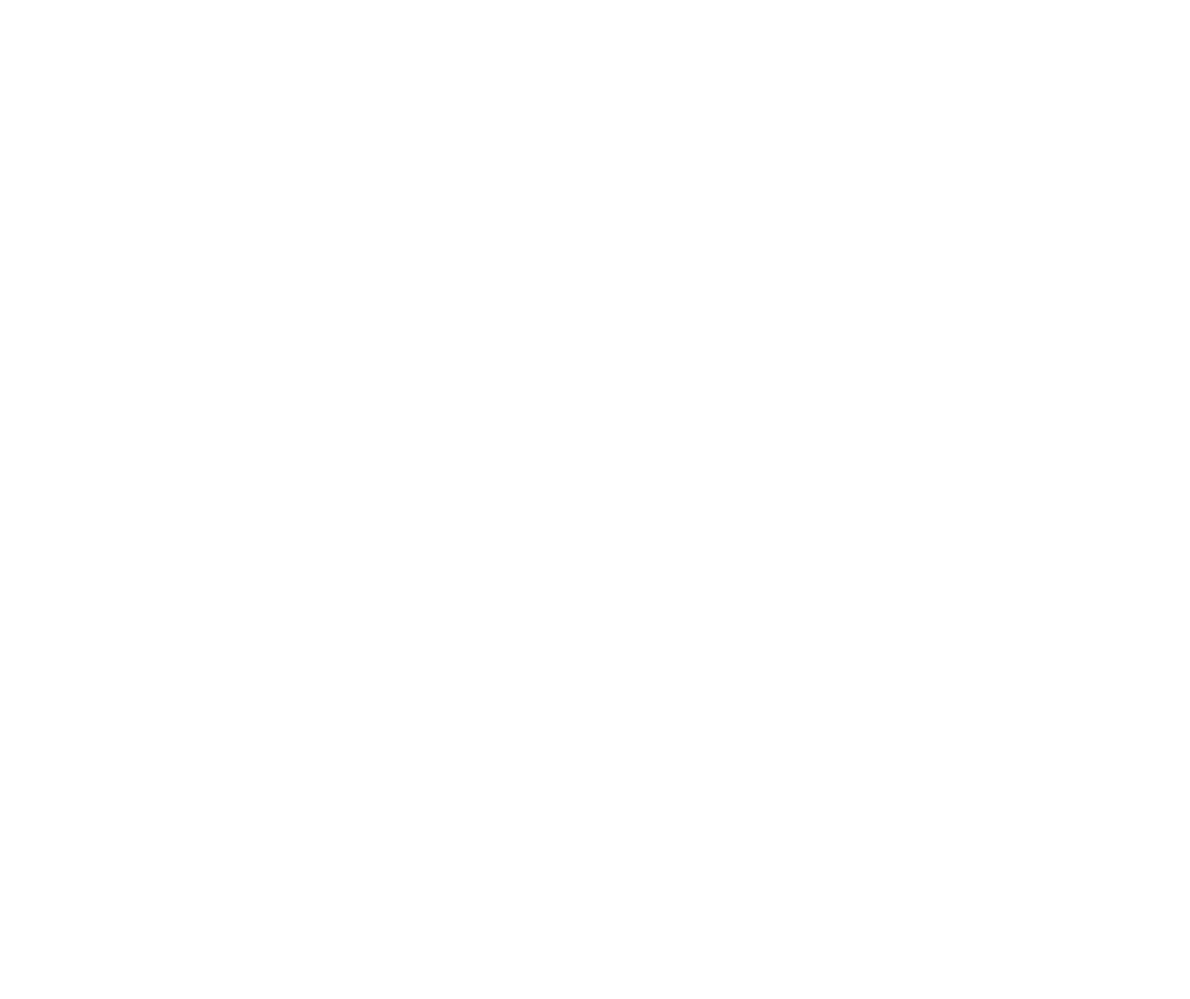
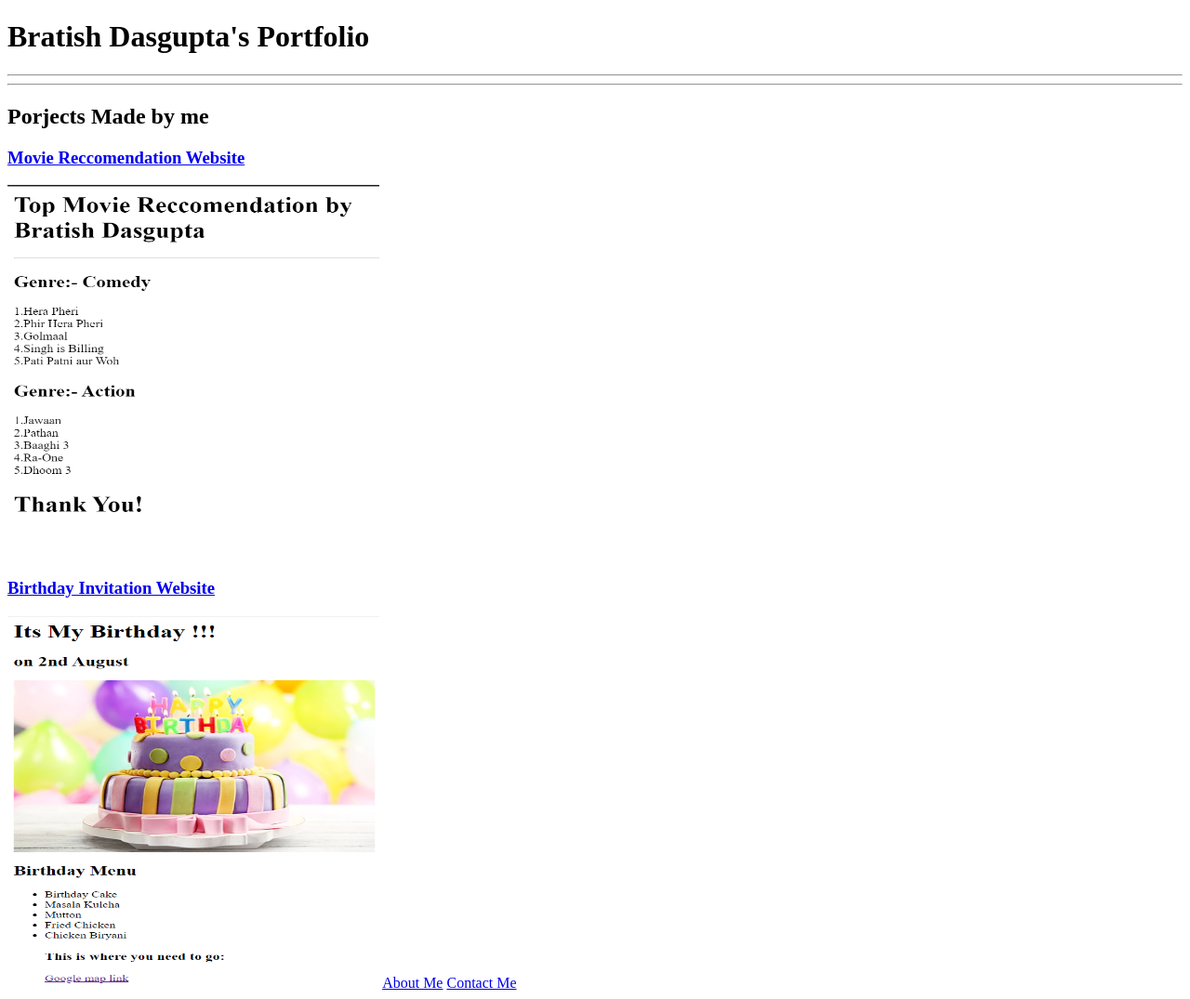
Before and after one commit to BratishDasgupta/html-portfolio, a plain HTML site: page index.html in a window 1280 px wide. Shown: the whole page at 93% size. Before the commit the page ends 800 px from the top, so only its background shows below. Drawn offline with Linux system fonts and the light colour scheme.

Commit message:
Add files via upload

```diff
--- a/index.html
+++ b/index.html
@@ -1,15 +1,23 @@
-<!-- TODO 1: Create the HTML Boilerplate -->
 
-<!-- TODO 2: Add Your previous projects' HTML into the public folder -->
+<!DOCTYPE html>
+<html lang="en">
+<head>
+    <meta charset="UTF-8">
+    <meta name="viewport" content="width=device-width, initial-scale=1.0">
+    <title>Bratish Dasgupta's Portfolio</title>
+</head>
+<body>
+    <h1>Bratish Dasgupta's Portfolio</h1>
+    <hr>
+    <hr>
+    <h2>Porjects Made by me</h2>
+    <h3><a href="./public/movie-ranking.html" >Movie Reccomendation Website</a></h3>
+    <img src="./assets/images/movie-ranking.png" height="400" width="400"/>
 
-<!-- TODO 3: Take screenshots of your project previews and add the images to the images folder -->
+    <h3><a href="./public/birthday-invite.html"  >Birthday Invitation Website</a></h3>
+    <img src="./assets/images/birthday-invite.png" height="400 " width="400"/>
+    <a href="./public/about.html">About Me</a>
+    <a href="./public/contact.html">Contact Me</a>
 
-<!-- TODO 4: Add titles/subtitles etc. -->
-
-<!-- TODO 5: Add a link to the project pages -->
-
-<!-- TODO 6: Add images to show the project previews
-HINT for TODO 6: You can use the height attribute set to 200 to make the image smaller:
-https://developer.mozilla.org/en-US/docs/Web/HTML/Element/img#attr-height -->
-
-<!-- TODO 7: Add the Contact Me and About Me page links -->
+</body>
+</html>
```
